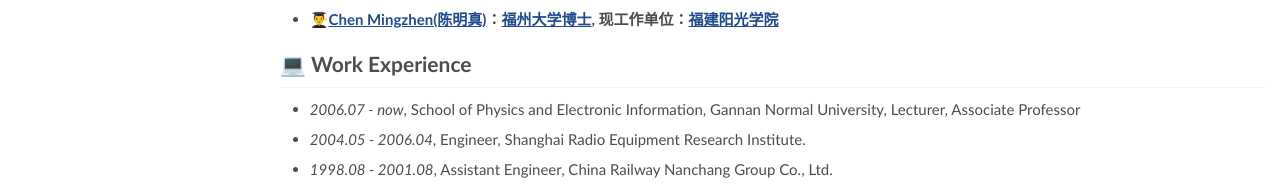
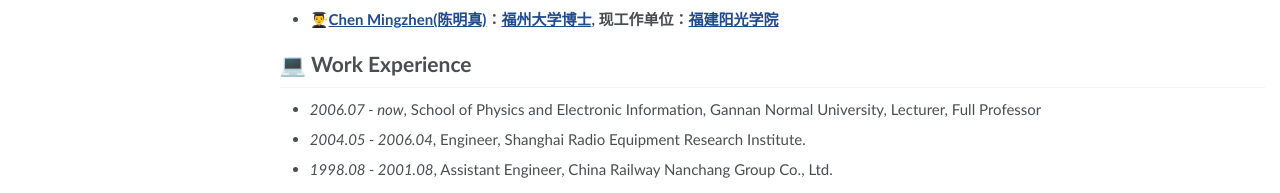
Before and after one commit to zhdongyuan/liqiusheng, a Jekyll site: the page built from _pages/about.md, in a window 1280 px wide and 900 px high, scrolled down 6521 px. Shown: the part 704-897 px from the top of the window. Built offline with Jekyll 4.4.1, drawn with Linux system fonts in a browser that asks for light colours.

Commit message:
Update about.md

```diff
--- a/_pages/about.md
+++ b/_pages/about.md
@@ -230,6 +230,6 @@ My research interests include algorithm innovation and system application in rad
 
 # 💻 Work Experience
 
-- *2006.07 - now*, School of Physics and Electronic Information, Gannan Normal University, Lecturer, Associate Professor
+- *2006.07 - now*, School of Physics and Electronic Information, Gannan Normal University, Lecturer, Full Professor
 - *2004.05 - 2006.04*, Engineer, Shanghai Radio Equipment Research Institute.
 - *1998.08 - 2001.08*, Assistant Engineer, China Railway Nanchang Group Co., Ltd.
```
